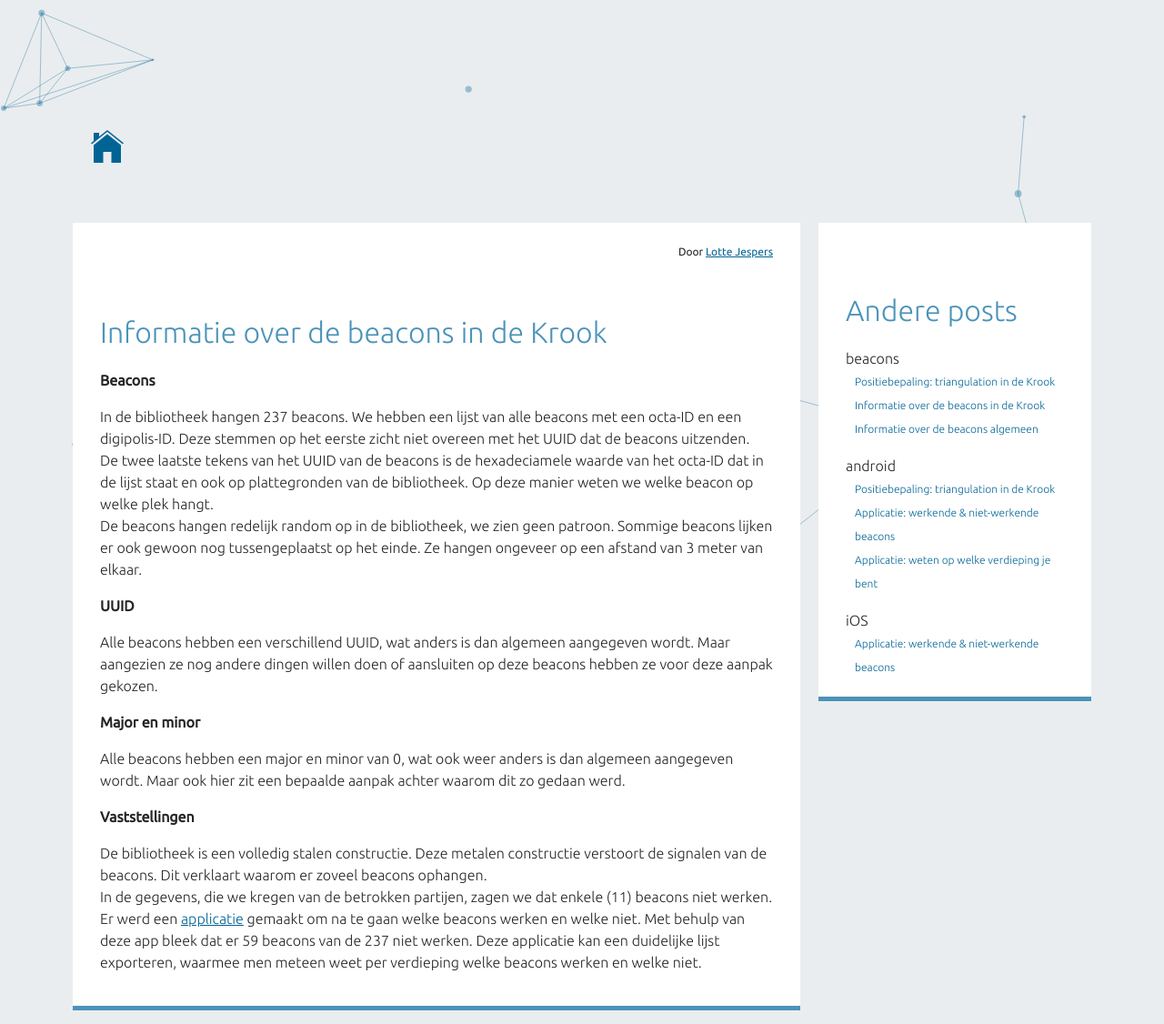
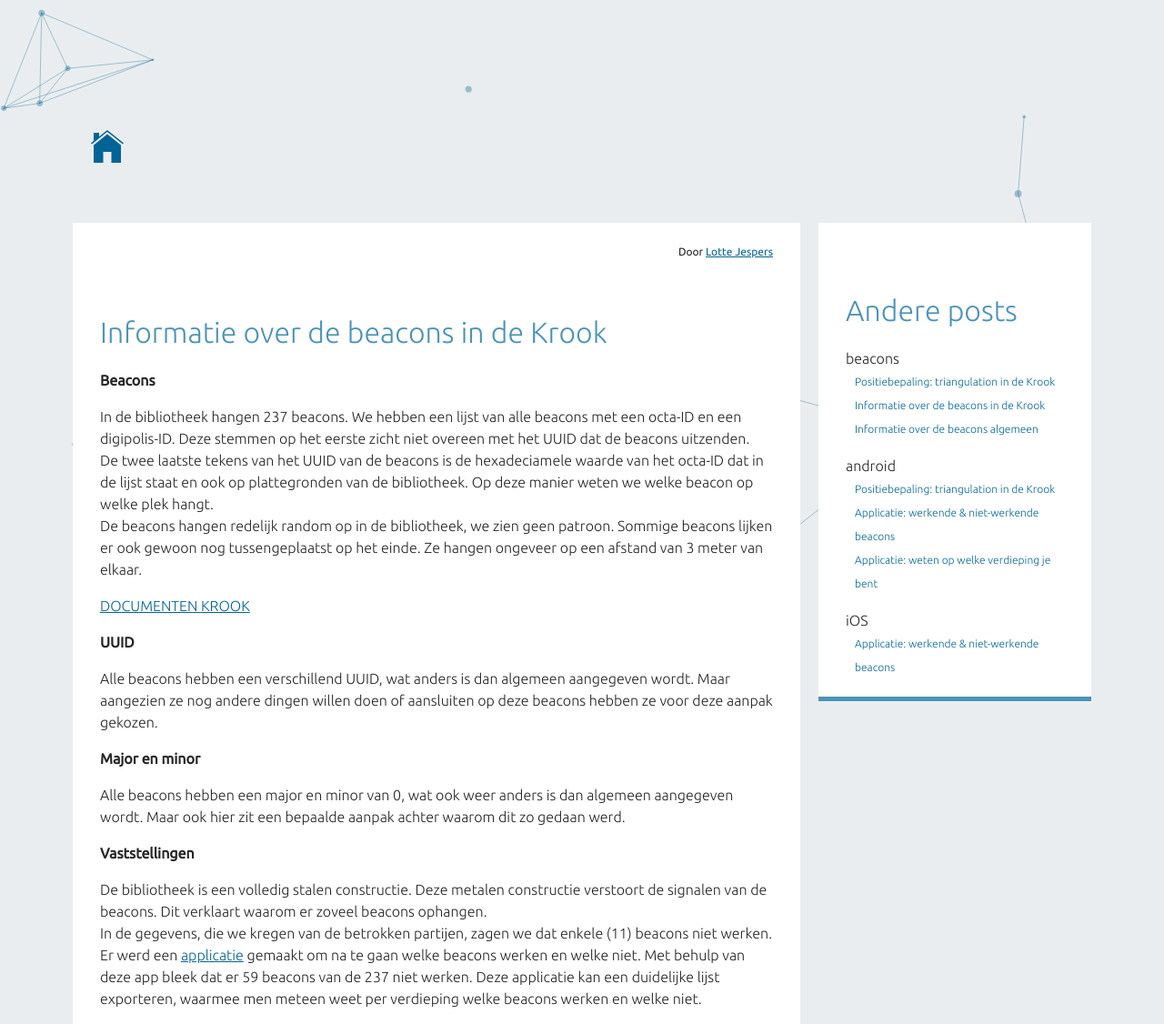
Before and after one commit to lab9k/BeaconDocumentatie, a Jekyll site: the page built from _posts/2018-02-21-beaconskrook-vergelijking.markdown, in a window 1280 px wide. Shown: the whole page at 91% size. Built offline with Jekyll 4.4.1, drawn with Linux system fonts in a browser that asks for light colours; nearby versions of some CDN libraries.

Commit message:
documenten zip

```diff
--- a/_posts/2018-02-21-beaconskrook-vergelijking.markdown
+++ b/_posts/2018-02-21-beaconskrook-vergelijking.markdown
@@ -13,6 +13,8 @@ We hebben een lijst van alle beacons met een octa-ID en een digipolis-ID. Deze s
 De twee laatste tekens van het UUID van de beacons is de hexadeciamele waarde van het octa-ID dat in de lijst staat en ook op plattegronden van de bibliotheek. Op deze manier weten we welke beacon op welke plek hangt. <br>
 De beacons hangen redelijk random op in de bibliotheek, we zien geen patroon. Sommige beacons lijken er ook gewoon nog tussengeplaatst op het einde. Ze hangen ongeveer op een afstand van 3 meter van elkaar.</p>
 
+<a target="_blank" href="https://github.com/lab9k/BeaconDocumentatie/blob/gh-pages/DeKrook_OCTA-ID.zip">DOCUMENTEN KROOK</a>
+
 <b>UUID</b>
 <p>Alle beacons hebben een verschillend UUID, wat anders is dan algemeen aangegeven wordt. Maar aangezien ze nog andere dingen willen doen of aansluiten op deze beacons hebben ze voor deze aanpak gekozen.</p>
 
```
